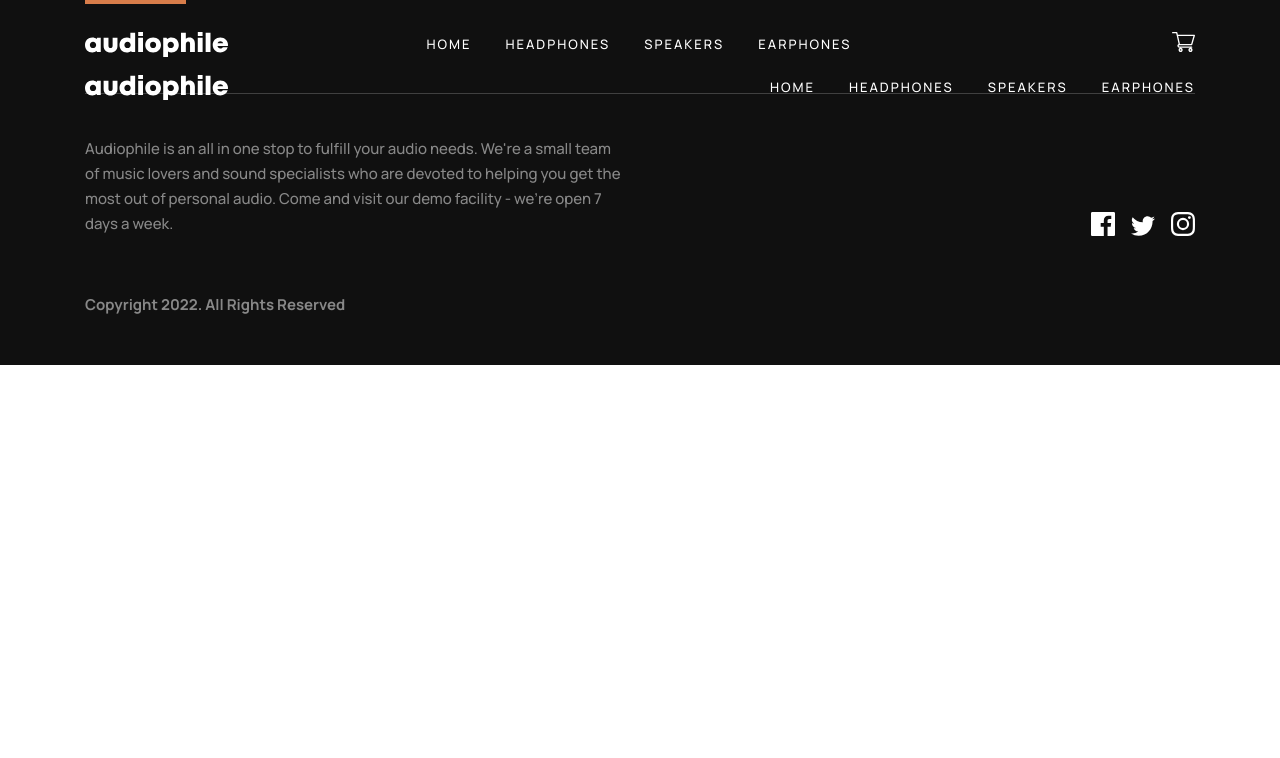
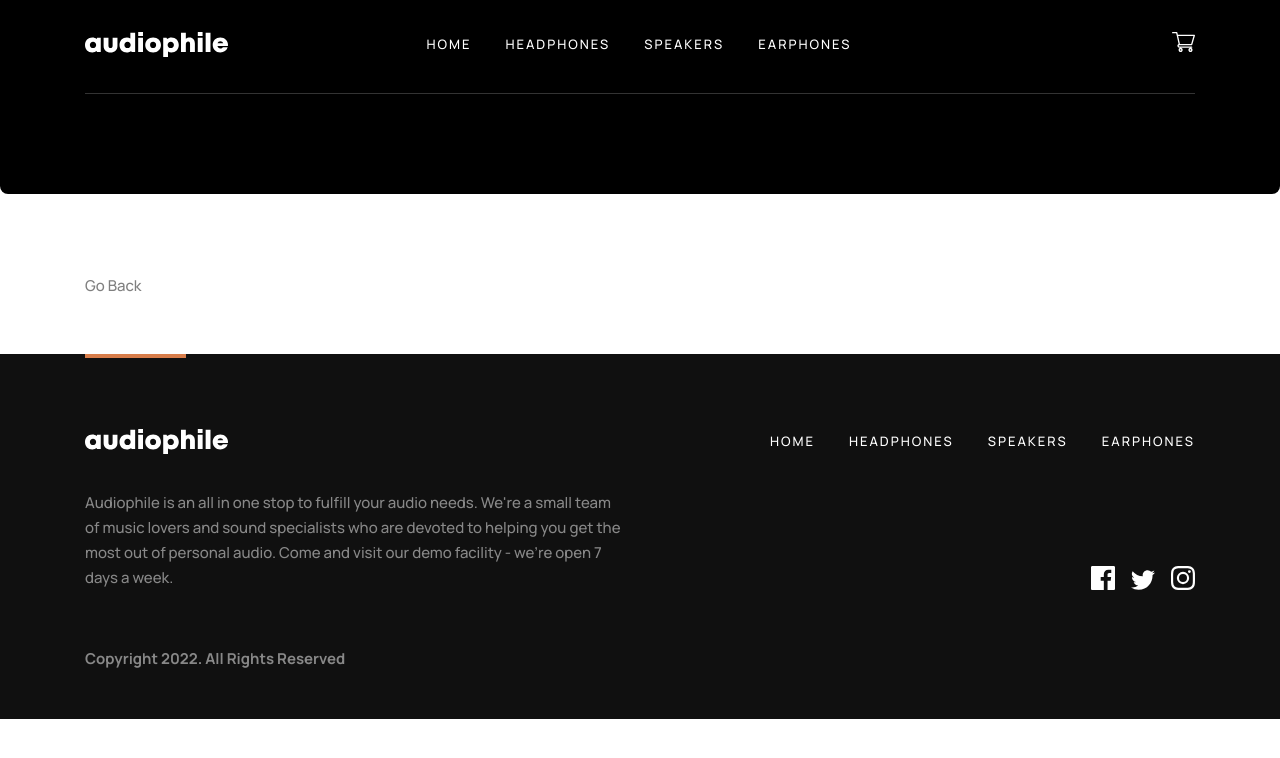
Before and after one commit to DanoBroz/audiophile-ecommerce, a React (Create React App) app in the folder client/: page /products/1 in a window 1280 px wide. Shown: the top 758 px of the page. Built offline with nearby package versions, Linux system fonts and the light colour scheme.

Commit message:
add react query and dev tools

```diff
--- a/client/package.json
+++ b/client/package.json
@@ -5,6 +5,7 @@
     "private": true,
     "dependencies": {
         "@tanstack/react-query": "^4.14.3",
+        "@tanstack/react-query-devtools": "^4.14.5",
         "@testing-library/jest-dom": "^5.16.5",
         "@testing-library/react": "^13.4.0",
         "@testing-library/user-event": "^13.5.0",
--- /dev/null
+++ b/client/src/hooks/usePageData.ts
@@ -0,0 +1 @@
+export const usePageData = () => {}
--- a/client/src/index.tsx
+++ b/client/src/index.tsx
@@ -3,12 +3,24 @@ import ReactDOM from 'react-dom/client'
 import './index.css'
 import reportWebVitals from './reportWebVitals'
 import { BrowserRouter as Router, Routes, Route } from 'react-router-dom'
-import { Earphones, Headphones, Home, NotFound, Speakers } from './pages'
+import {
+    DetailPage,
+    Earphones,
+    Headphones,
+    Home,
+    NotFound,
+    Speakers,
+} from './pages'
 import { PageContainer } from './containers'
+import { QueryClient, QueryClientProvider } from '@tanstack/react-query'
+import { ReactQueryDevtools } from '@tanstack/react-query-devtools'
 
+const client = new QueryClient()
 const root = ReactDOM.createRoot(document.getElementById('root') as HTMLElement)
+
 root.render(
     <React.StrictMode>
+        <QueryClientProvider client={client}>
             <Router>
                 <Routes>
                     <Route element={<PageContainer />}>
@@ -28,7 +40,10 @@ root.render(
                             path='/earphones'
                             element={<Earphones />}
                         />
-                    <Route path='/products/:slug' />
+                        <Route
+                            path='/products/:slug'
+                            element={<DetailPage />}
+                        />
                         <Route
                             path='*'
                             element={<NotFound />}
@@ -36,6 +51,8 @@ root.render(
                     </Route>
                 </Routes>
             </Router>
+            <ReactQueryDevtools initialIsOpen={false} />
+        </QueryClientProvider>
     </React.StrictMode>
 )
 
--- a/client/src/pages/DetailPage.tsx
+++ /dev/null
@@ -1,9 +0,0 @@
-import { CategoryHeader } from '../components'
-
-export const DetailPage = () => {
-    return (
-        <>
-            <CategoryHeader />
-        </>
-    )
-}
--- /dev/null
+++ b/client/src/pages/detailpage/index.tsx
@@ -0,0 +1,21 @@
+import { CategoryHeader } from '../../components'
+import { useNavigate, useParams } from 'react-router-dom'
+
+export const DetailPage = () => {
+    const { slug } = useParams()
+    const navigate = useNavigate()
+
+    return (
+        <>
+            <CategoryHeader />
+            <div className='container'>
+                <span
+                    className='mb-14 inline-block capitalize text-black/50 transition-colors hover:cursor-pointer hover:text-Orange-dark'
+                    onClick={() => navigate(-1)}
+                >
+                    go back
+                </span>
+            </div>
+        </>
+    )
+}
--- a/client/src/pages/home/components/Jumbotron.tsx
+++ b/client/src/pages/home/components/Jumbotron.tsx
@@ -20,7 +20,13 @@ export const Jumbotron = () => {
                         Experience natural, lifelike audio and exceptional build
                         quality made for the passionate music enthusiast.
                     </p>
-                    <Button onClick={() => navigate('/')}>see product</Button>
+                    <Button
+                        onClick={() =>
+                            navigate('/products/xx99-mark-two-headphones')
+                        }
+                    >
+                        see product
+                    </Button>
                 </div>
             </div>
         </section>
--- a/client/src/pages/index.ts
+++ b/client/src/pages/index.ts
@@ -1,4 +1,4 @@
-export { DetailPage } from './DetailPage'
+export { DetailPage } from './detailpage'
 export { Speakers } from './Speakers'
 export { NotFound } from './NotFound'
 export { Headphones } from './Headphones'
```
Also changed, not shown: 1 other file (tests, documents, lock files or other folders). Lines whose indentation alone changed are shown as unchanged.
